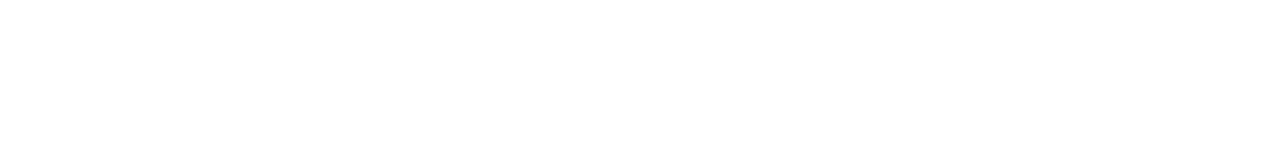
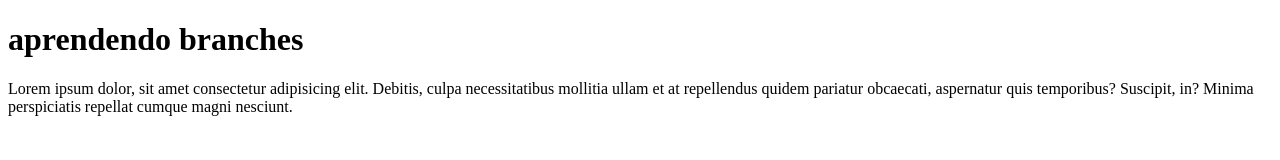
Before and after one commit to Joao21vct/aula4-branches, a plain HTML site: page index.html in a window 1280 px wide. Drawn offline with Linux system fonts and the light colour scheme.

Commit message:
confirmar em 'conteudo'

```diff
--- a/index.html
+++ b/index.html
@@ -4,11 +4,14 @@
     <meta charset="UTF-8">
     <meta http-equiv="X-UA-Compatible" content="IE=edge">
     <meta name="viewport" content="width=device-width, initial-scale=1.0">
-    <title>Document</title>
+    <title>Branches</title>
 </head>
 
 
 <body>
-
+    <main>
+        <h1>aprendendo branches</h1>
+        <p>Lorem ipsum dolor, sit amet consectetur adipisicing elit. Debitis, culpa necessitatibus mollitia ullam et at repellendus quidem pariatur obcaecati, aspernatur quis temporibus? Suscipit, in? Minima perspiciatis repellat cumque magni nesciunt.</p>
+    </main>
 </body>
 </html>
```
